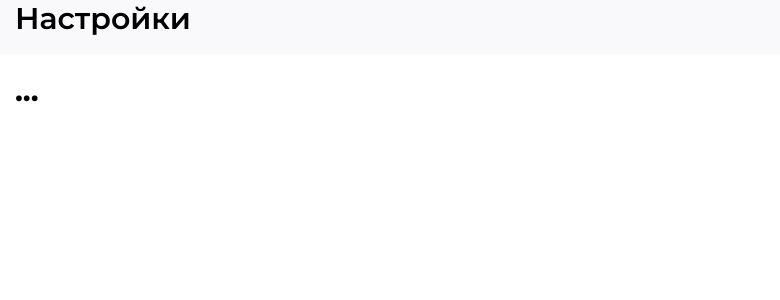
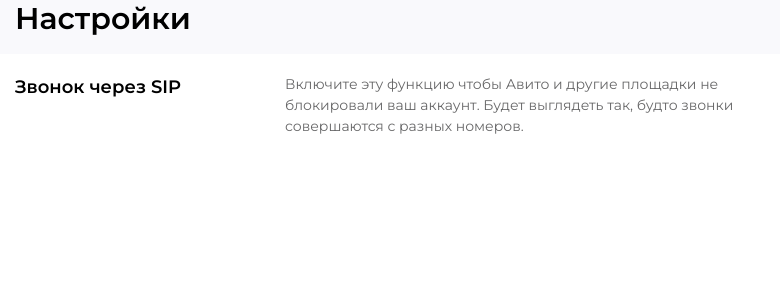
Before and after one commit to voodoobat/av-t, a Nuxt app: page / in a window 1280 px wide. Shown: the top 300 px of the page, without its empty margins (0-780 px from the left). Built offline with nearby package versions, Linux system fonts and the light colour scheme.

Commit message:
LayoutWideSection component

```diff
--- /dev/null
+++ b/components/layout/LayoutWideSection.vue
@@ -0,0 +1,26 @@
+<template>
+  <div class="wide-section">
+    <div class="wide-section__header" :class="headerModifiers">
+      <div v-if="heading" class="wide-section__heading">
+        {{ heading }}
+      </div>
+      <slot name="header" />
+    </div>
+    <div class="wide-section__body">
+      <slot />
+    </div>
+  </div>
+</template>
+
+<script setup>
+defineProps({
+  heading: {
+    type: String,
+    default: () => ''
+  },
+  headerModifiers: {
+    type: Array,
+    default: () => []
+  }
+})
+</script>
--- a/pages/index.vue
+++ b/pages/index.vue
@@ -1,10 +1,21 @@
 <template>
   <div>
     <PageContainer heading="Настройки">
-      <h1>...</h1>
+      <div class="settings-section">
+        <div class="settings-section">
+          <LayoutWideSection
+            class="settings-section__subsection"
+            heading="Звонок через SIP"
+            :header-modifiers="['is-flex']"
+          >
+            <div class="post-entry">
+              <p class="is-muted">
+                Включите эту функцию чтобы Авито и другие площадки не блокировали ваш аккаунт. Будет выглядеть так, будто звонки совершаются с разных номеров.
+              </p>
+            </div>
+          </LayoutWideSection>
+        </div>
+      </div>
     </PageContainer>
   </div>
 </template>
-
-<script setup>
-</script>
```
